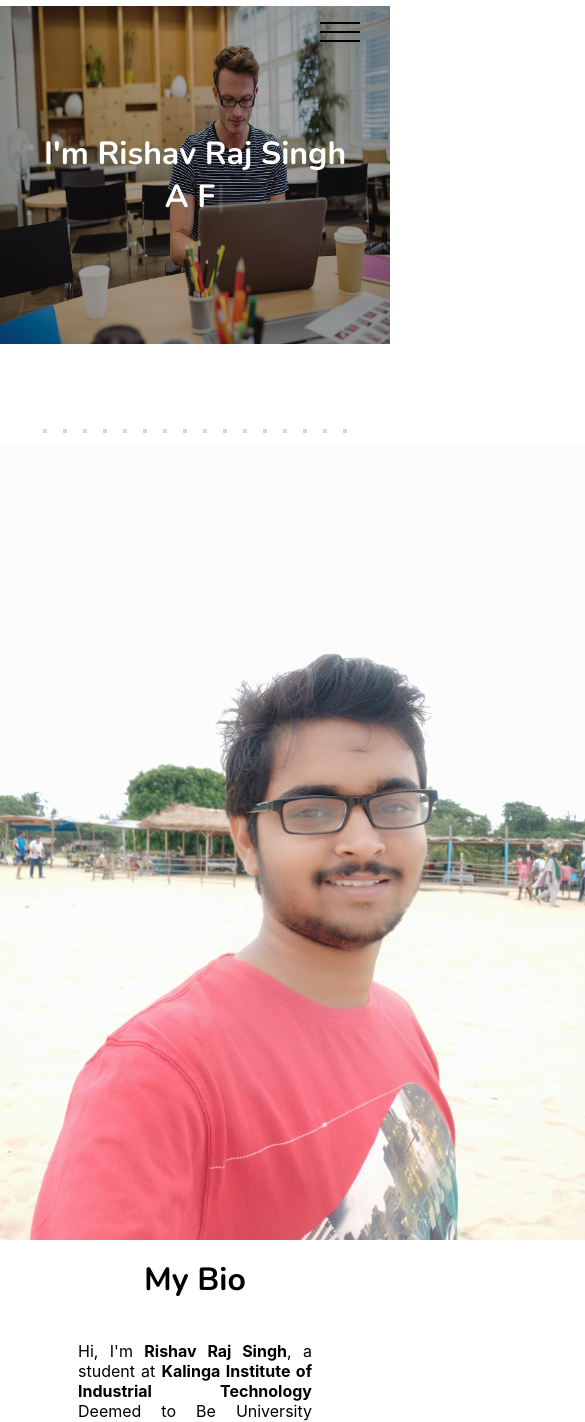
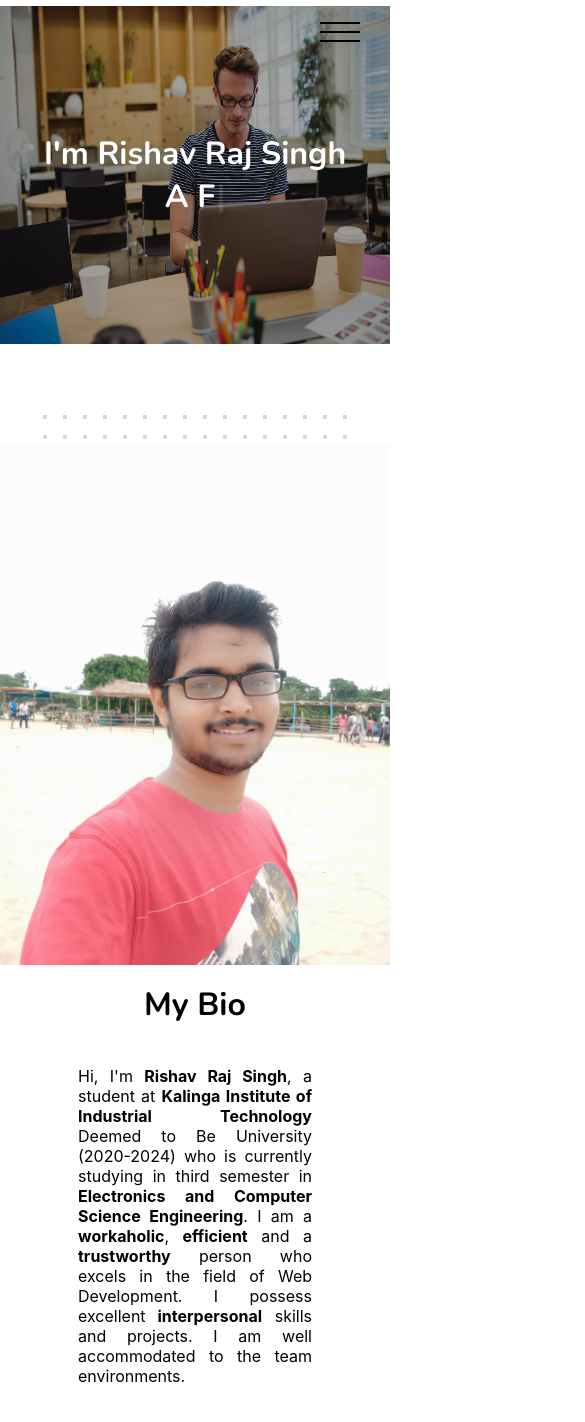
Before and after one commit to TheDa21crj/Portfolio, a React (Create React App) app: page / in a window 390 px wide. Shown: the top 1422 px of the page, 585 px wide, since content can reach past the window. Built offline with nearby package versions, Linux system fonts and the light colour scheme.

Commit message:
me img bug fixed

```diff
--- a/src/Components/CSS/MyBio.module.css
+++ b/src/Components/CSS/MyBio.module.css
@@ -164,10 +164,14 @@
 }
 
 @media only screen and (max-width: 800px) {
+    .imgme {
+        width: 100%;
+        height: auto;
+    }
     .ResimgDiv {
-        width: 50%;
         display: flex;
         justify-content: space-evenly;
+        background-color: red;
     }
     .mybioText {
         width: 60%;
```
